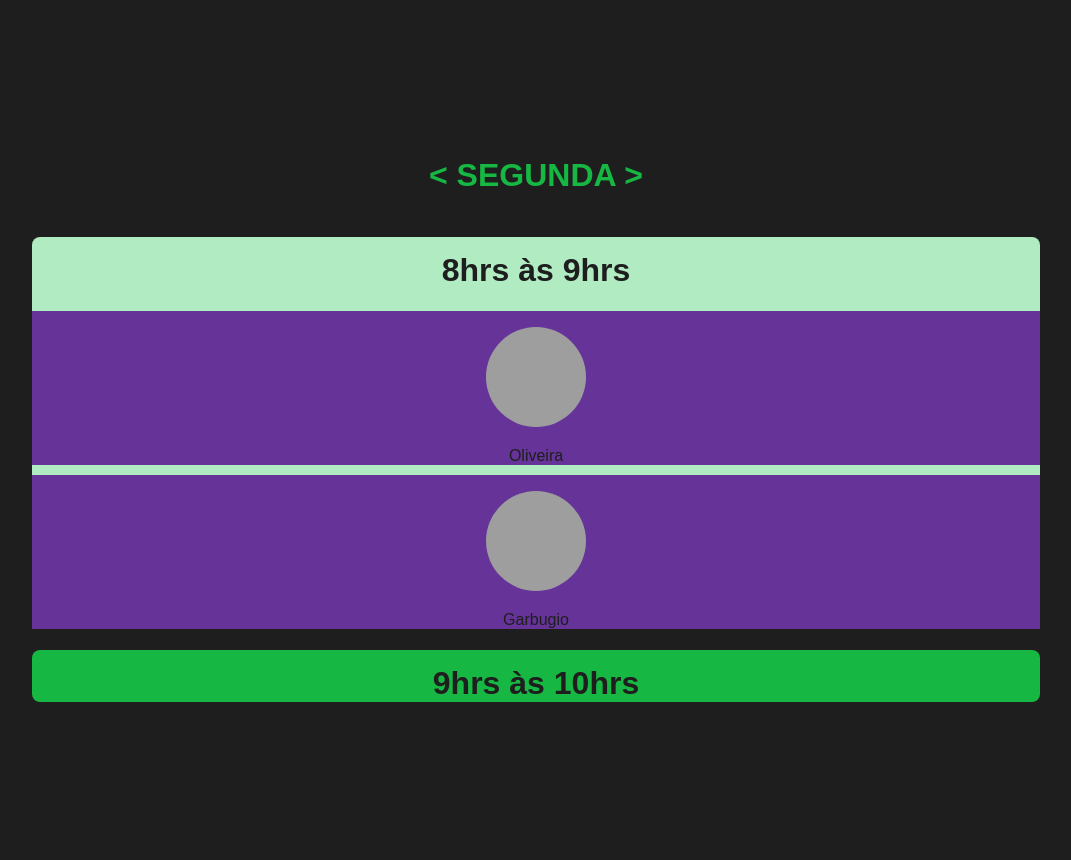
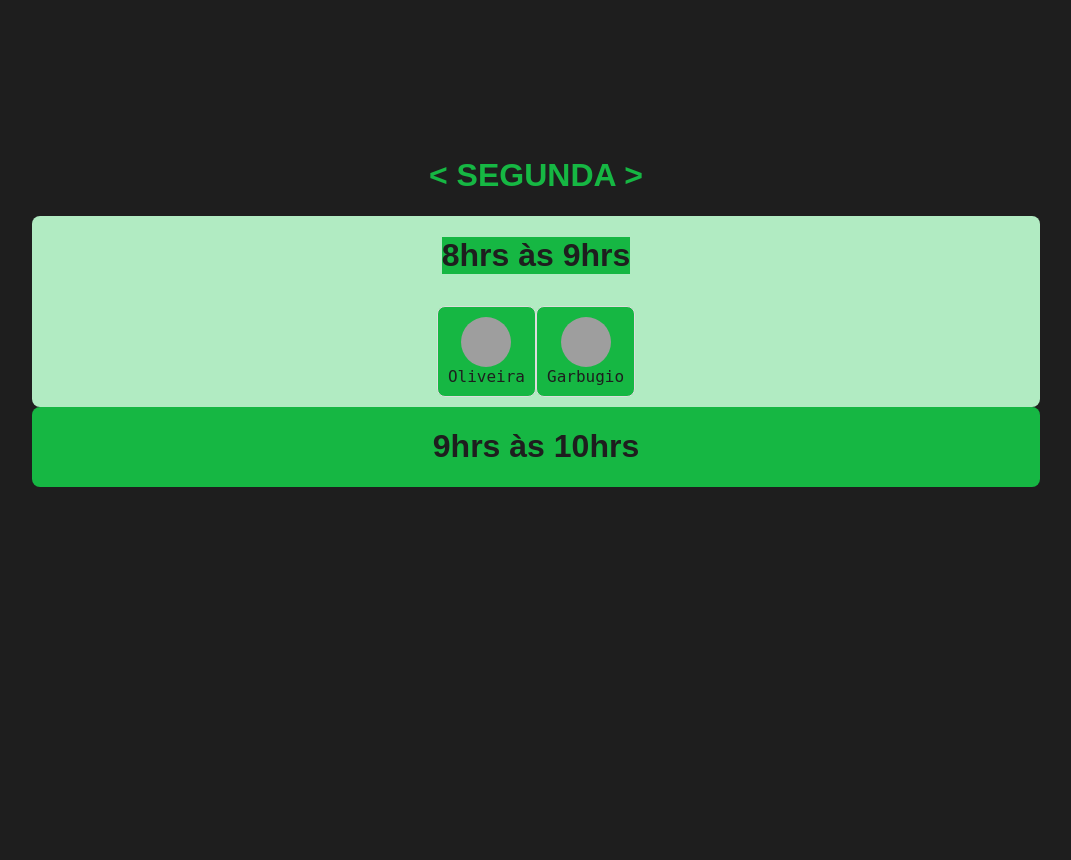
Before and after one commit to Gabr1elaugus700/TennisTracer-Project, a Django app: page /teste/ in a window 1280 px wide. Shown: the whole page, without its empty margins (104-1175 px from the left). After the commit the page ends 487 px from the top, so only its background shows below. Run offline with Django 5.2, Linux system fonts and the light colour scheme; data comes from the database, SQL or seed files in the repository; both versions use the stored data as it was after the commit; grey boxes are pictures that could not be loaded.

Commit message:
Criando Padrões de acesso Coach-Aluno

```diff
--- a/base_static/global/css/style.css
+++ b/base_static/global/css/style.css
@@ -31,6 +31,8 @@ body {
     width: 100%;
     border-radius: 8px;
     color: var(--background-color);
+    display: flex;
+    flex-direction: column;
     text-align: center;
     align-items: center;
     font-family: var(--font_title);
@@ -39,30 +41,47 @@ body {
 
 .card-DarkGreen {
     background-color: var(--dark-Green);
+
 }
 
 .card-LightGreen {
     background-color: var(--light-Green);
 }
 
+
 .title {
     align-items: center;
     justify-content: center;
-    padding-top: 15px;
+    background-color: #16B743;
 }
 
-.aluno-Card {
-    margin: 10px 0;
-    width: 100%;
+.aluno-Card{
     display: flex;
     align-items: center;
+    flex-direction: row;
+    padding: 10px;
+}
+
+.aluno-Foto {
+    display: flex;
+    align-items: center;
+    border: 1px solid #ddd;
+    border-radius: 8px;
     flex-direction: column;
-    background-color: rebeccapurple;
+    padding: 10px;
+    width: 60%;
+    height: 80%;
+    background-color: #16B743;
 
 }
 
+.aluno-Nome{
+    font-family: var(--font_subtitle);
+}
+
+.aulaHora
 img {
     border-radius: 50px;
-    width: 100px;
-    height: 100PX;
+    width: 50px;
+    height: 50px;
 }
--- a/contact/models.py
+++ b/contact/models.py
@@ -9,6 +9,12 @@ class Aula(models.Model):
 
     def __str__(self) -> str:
         return f'{self.id} {self.day} {self.hora_ini}'
+
+class Coach(models.Model):
+    name = models.CharField(max_length=50)
+
+    def __str__(self) -> str:
+        return f'{self.name}'
 
 class Aluno(models.Model):
     first_name = models.CharField(max_length=50)
@@ -27,9 +33,16 @@ class Aluno(models.Model):
         on_delete=models.SET_NULL,
         blank=True, null=True
     )
+    coach = models.ForeignKey(
+        Coach,
+        on_delete=models.SET_NULL,
+        blank=True, null=True
+    )
 
     def __str__(self) -> str:
         return f'{self.first_name} {self.last_name}'
+
+
 
 class Aluno_Aula(models.Model):
     aula = models.ForeignKey(Aula, on_delete=models.SET_NULL, null=True)
--- a/contact/templates/tennisTracer/day.html
+++ b/contact/templates/tennisTracer/day.html
@@ -10,16 +10,19 @@
         <div class="aulaHora">
             <div class="card card-LightGreen">
                 <h1 class="title">8hrs às 9hrs</h1>
-                    {% for person in alunos_aula %}
+
                         <div class="aluno-Card">
+                            {% for person in alunos_aula %}
                             <div class="aluno-Foto">
-                                <p>
+
                                     <img src="{{ person.aluno.picture.url }} " alt="{{ person.aluno.nome }}"/>
-                                </p>
+
+                                    <div class="aluno-Nome">{{ person.aluno.last_name }}</div>
+
                             </div>
-                            <div class="aluno-Nome">{{ person.aluno.last_name }}</div>
+                            {% endfor %}
                         </div>
-                    {% endfor %}
+
             </div>
 
             <div class="card card-DarkGreen">
--- a/contact/urls.py
+++ b/contact/urls.py
@@ -5,4 +5,5 @@ app_name = 'contact'
 
 urlpatterns = [
     path('', views.index, name='index'),
+    path('profile/<int:contact_id>/', views.profile, name='profile'),
 ]
--- a/contact/views/__init__.py
+++ b/contact/views/__init__.py
@@ -1,2 +1,2 @@
 ##### ADICIONAR TODOS NOVOS ARQUIVOS AQUI #####
-from .day import *
+from .alunos import *
--- /dev/null
+++ b/contact/views/alunos.py
@@ -0,0 +1,32 @@
+from contact.models import *
+from django.shortcuts import get_object_or_404, render, redirect
+
+
+def index(request):
+    title = 'Aulas'
+    alunos_aula = Aluno_Aula.objects.all()
+    context = {
+        'title': title,
+        'alunos_aula': alunos_aula
+    }
+
+    return render(
+        request,
+        'tennisTracer/day.html',
+        context,
+    )
+
+def profile(request, contact_id):
+    title = 'Perfil'
+    aluno = get_object_or_404(Aluno, pk=contact_id)
+    # aluno = Aluno.objects.get(pk=contact_id)
+    context = {
+        'title': title,
+        'aluno': aluno
+    }
+
+    return render(
+        request,
+        'tennisTracer/createdAluno.html',
+        context,
+    )
--- a/contact/views/day.py
+++ /dev/null
@@ -1,17 +0,0 @@
-from contact.models import *
-from django.shortcuts import get_object_or_404, render
-
-
-def index(request):
-    title = 'Aulas'
-    alunos_aula = Aluno_Aula.objects.all()
-    context = {
-        'title': title,
-        'alunos_aula': alunos_aula
-    }
-
-    return render(
-        request,
-        'tennisTracer/day.html',
-        context,
-    )
```
Also changed, not shown: contact/admin.py (+6 -1 lines), contact/templates/tennisTracer/createdAluno.html (added, +9 -0 lines), contact/migrations/0007_coach_aluno_coach.py (added), db.sqlite3.
